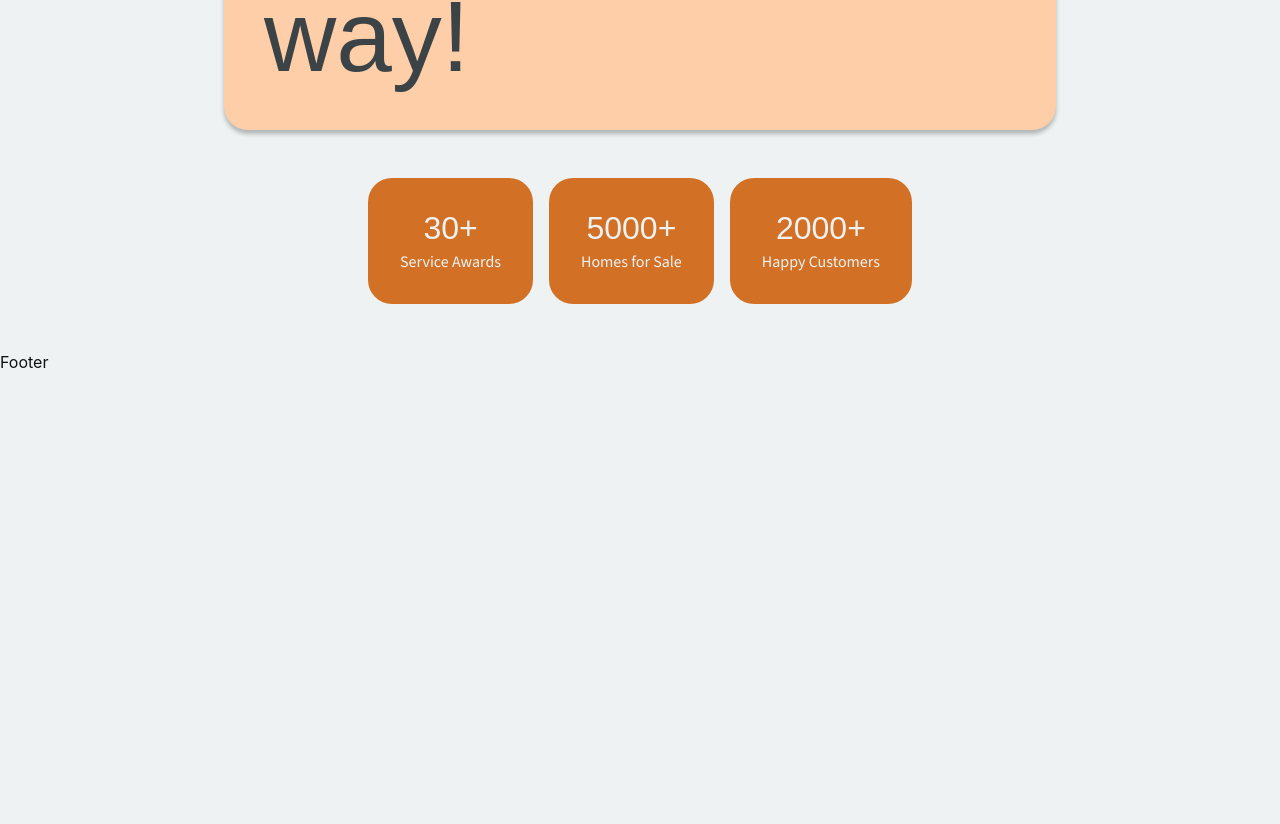
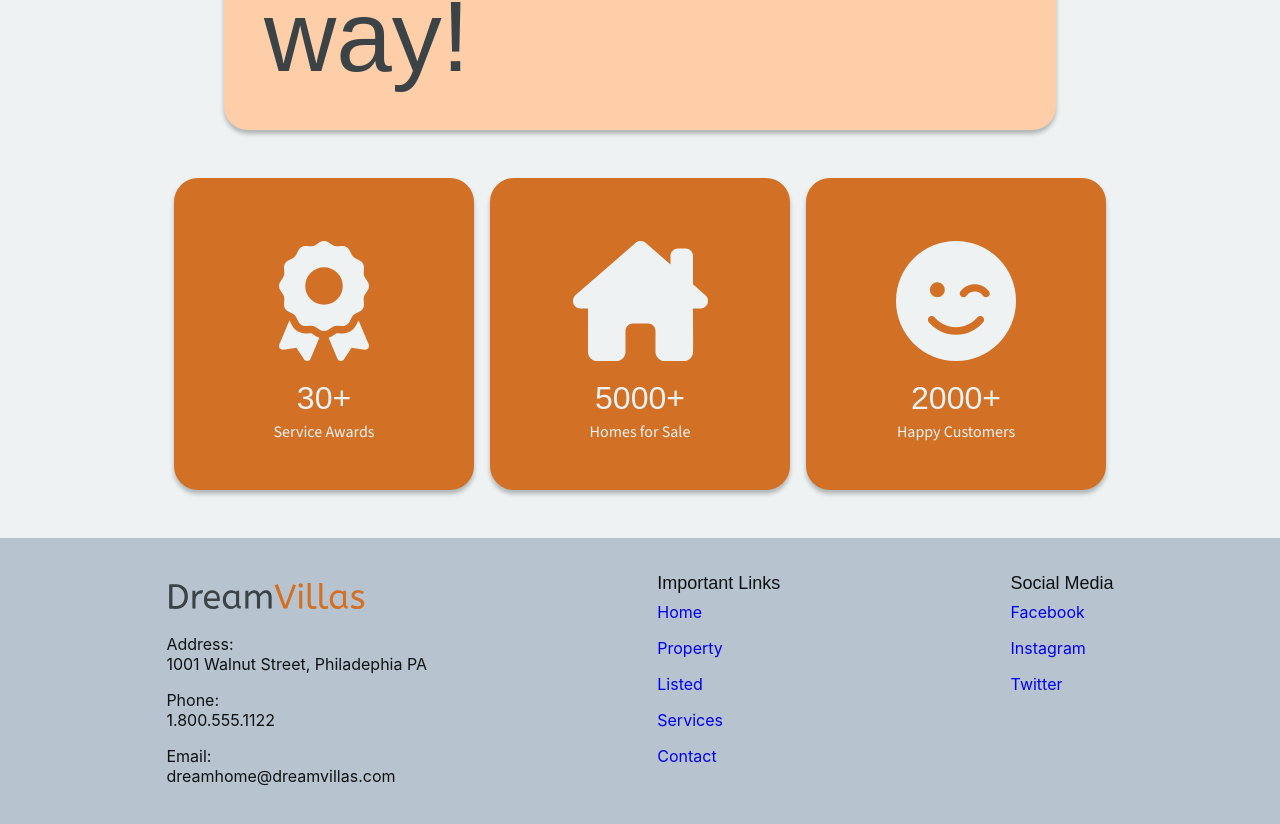
Before and after one commit to copestakes/dreamvilla-react, a React (Create React App) app: page / in a window 1280 px wide. Shown: the part 4590-5414 px from the top of the page. Before the commit the page ends 4962 px from the top, so only its background shows below. Built offline with nearby package versions, Linux system fonts and the light colour scheme; a web font is replaced by a local one.

Commit message:
footer and rating section

```diff
--- a/package.json
+++ b/package.json
@@ -3,6 +3,11 @@
   "version": "0.1.0",
   "private": true,
   "dependencies": {
+    "@fortawesome/fontawesome-svg-core": "^6.5.1",
+    "@fortawesome/free-brands-svg-icons": "^6.5.1",
+    "@fortawesome/free-regular-svg-icons": "^6.5.1",
+    "@fortawesome/free-solid-svg-icons": "^6.5.1",
+    "@fortawesome/react-fontawesome": "^0.2.0",
     "@testing-library/jest-dom": "^5.17.0",
     "@testing-library/react": "^13.4.0",
     "@testing-library/user-event": "^13.5.0",
--- a/src/App.css
+++ b/src/App.css
@@ -331,8 +331,9 @@ nav ul li a:hover {
   display: flex;
   justify-content: center;
   align-items: center;
+  flex-wrap: wrap;
   gap: 1em;
-  margin: 3em 0;
+  margin: 3em 6em;
 }
 
 .rating-card {
@@ -341,10 +342,44 @@ nav ul li a:hover {
   justify-content: center;
   align-items: center;
   gap: 4px;
-  padding: 2em;
+  padding: 3em;
+  width: 300px;
   border-radius: 24px;
   background-color: var(--accent-color);
   color: var(--gray-100);
+  box-shadow: var(--boxshadow);
+}
+
+.rating-icon {
+  font-size: 120px;
+  padding: 15px;
+}
+footer {
+  background: var(--primary-color);
+}
+
+footer section {
+  padding: 35px 13%;
+  display: flex;
+  justify-content: space-between;
+  align-items: flex-start;
+}
+
+.company-info img {
+  cursor: pointer;
+  width: 200px;
+}
+
+.company-info p {
+  width: 320px;
+}
+
+footer h3 {
+  font-size: 18px;
+}
+
+footer ul li {
+  padding: 8px 0;
 }
 
 @media screen and (max-width: 768px) {
@@ -403,6 +438,11 @@ nav ul li a:hover {
     display: flex;
     flex-direction: column;
   }
+
+  footer section {
+    padding: 10px 8%;
+    flex-direction: column;
+  }
 }
 
 .hidden {
--- a/src/components/Footer.js
+++ b/src/components/Footer.js
@@ -1,7 +1,64 @@
 import React from 'react';
+import logo from '../images/dreamvillas-logo.svg';
 
 function Footer() {
-  return <div>Footer</div>;
+  return (
+    <footer>
+      <section>
+        <div className="company-info">
+          <img src={logo} alt="logo" />
+          <ul>
+            <li>
+              Address: <br /> 1001 Walnut Street, Philadephia PA
+            </li>
+            <li>
+              Phone: <br /> 1.800.555.1122
+            </li>
+
+            <li>
+              Email: <br /> dreamhome@dreamvillas.com
+            </li>
+          </ul>
+        </div>
+
+        <div>
+          <h3>Important Links</h3>
+          <ul>
+            <li>
+              <a href="/">Home</a>
+            </li>
+            <li>
+              <a href="/">Property</a>
+            </li>
+            <li>
+              <a href="/">Listed</a>
+            </li>
+            <li>
+              <a href="/">Services</a>
+            </li>
+            <li>
+              <a href="/">Contact</a>
+            </li>
+          </ul>
+        </div>
+
+        <div>
+          <h3>Social Media</h3>
+          <ul>
+            <li>
+              <a href="/">Facebook</a>
+            </li>
+            <li>
+              <a href="/">Instagram</a>
+            </li>
+            <li>
+              <a href="/">Twitter</a>
+            </li>
+          </ul>
+        </div>
+      </section>
+    </footer>
+  );
 }
 
 export default Footer;
--- a/src/components/Ratings.js
+++ b/src/components/Ratings.js
@@ -1,4 +1,8 @@
 import React from 'react';
+import { FontAwesomeIcon } from '@fortawesome/react-fontawesome';
+import { faAward } from '@fortawesome/free-solid-svg-icons';
+import { faHouseChimney } from '@fortawesome/free-solid-svg-icons';
+import { faFaceSmileWink } from '@fortawesome/free-solid-svg-icons';
 
 function Ratings() {
   return (
@@ -9,16 +13,19 @@ function Ratings() {
       </h1>
       <div className="rating-section">
         <div className="rating-card">
+          <FontAwesomeIcon className="rating-icon" icon={faAward} />
           <h1>30+</h1>
           <p>Service Awards</p>
         </div>
 
         <div className="rating-card">
+          <FontAwesomeIcon className="rating-icon" icon={faHouseChimney} />
           <h1>5000+</h1>
           <p>Homes for Sale</p>
         </div>
 
         <div className="rating-card">
+          <FontAwesomeIcon className="rating-icon" icon={faFaceSmileWink} />
           <h1>2000+</h1>
           <p>Happy Customers</p>
         </div>
```
Also changed, not shown: 1 other file (tests, documents, lock files or other folders).
